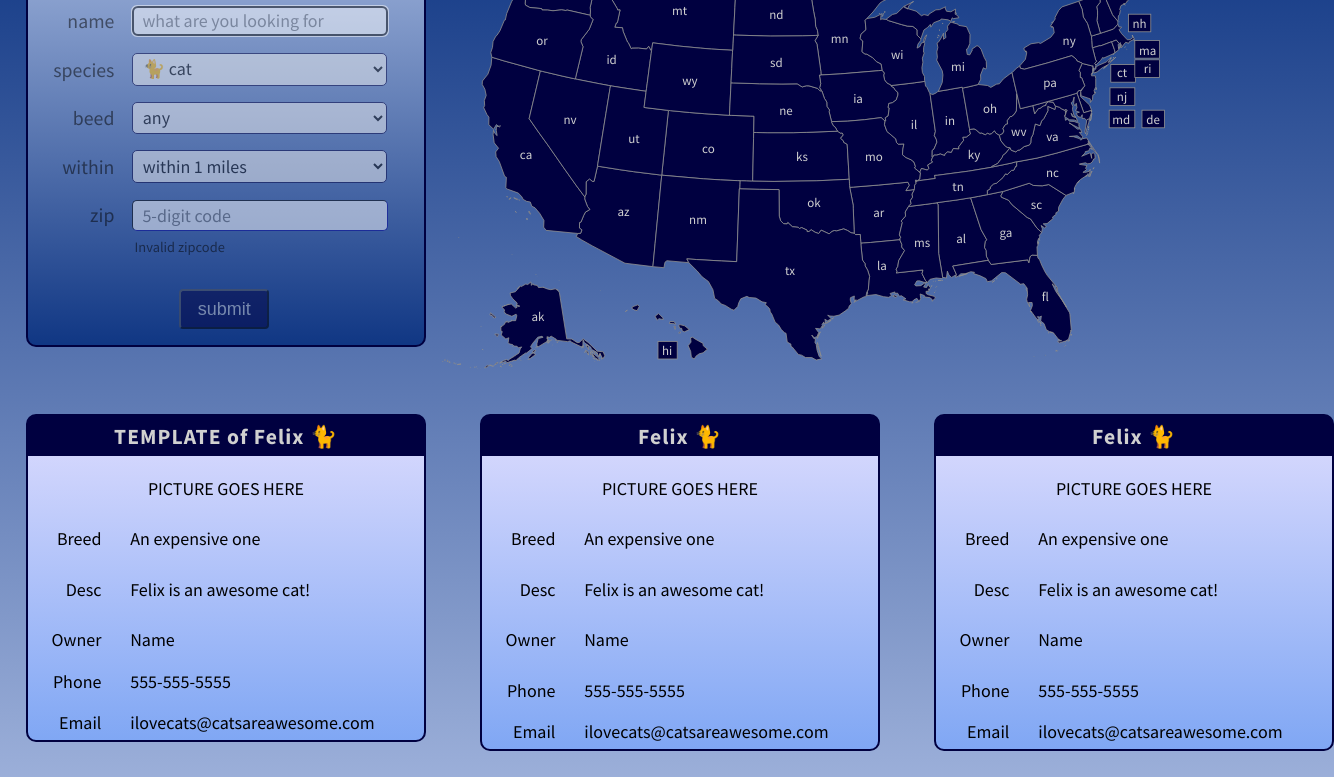
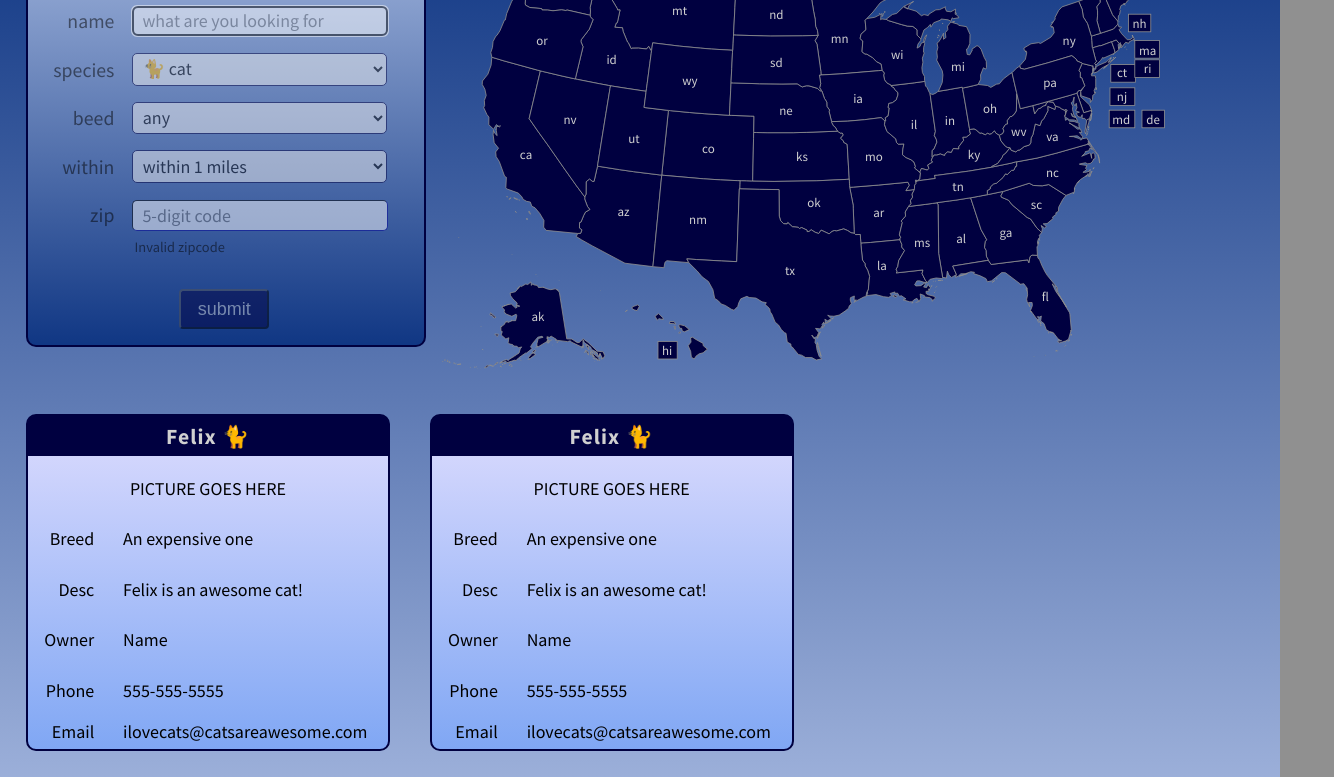
Before and after one commit to timotholt/sba308a, a plain HTML site: page index.html in a window 1280 px wide. Shown: the part 83-860 px from the top of the page, 1334 px wide, since content can reach past the window. Drawn offline with Linux system fonts and the light colour scheme; no server answers.

Commit message:
changed where petCardInit() is called so that we don't see it drawn and removed from the screen

```diff
--- a/index.html
+++ b/index.html
@@ -181,23 +181,25 @@
 
     /* ===================================================================*/
 
-    .resultContainer {
+    /* .resultContainer {
         display: grid;
         gap: 3em 3em;
         width: 1200px;
         grid-auto-flow: column;
-    }
+    } */
 
     .animalCard {
+
+        display: inline-block;
 
         background: linear-gradient(180deg, rgb(221, 220, 254) 0%, rgb(128, 167, 244) 100%);
         border: 2px solid var(--primary-background-color);
         /* background-color: rgb(180, 179, 216);; */
 
-        margin: 0em;
+        margin: 0em 2em 0em 0em;
         border-radius: 10px;
 
-        /* width: 25%; */
+        width: 30%;
         /* max-width: 25%; */
         height: auto;
     }
@@ -355,7 +357,7 @@
         <div class="resultArea">
 
             <div class="resultContainer">
-                <div class="c1" style="width: 400px">
+                <!-- <div class="c1" style="width: 400px"> -->
 
                     <!-- This is the card we remove from the DOM -->
                     <div class="animalCard" id="petCardTemplate">
@@ -415,8 +417,8 @@
                             </div>
                         </div>
                     </div>
-                </div>
-                <div class="c2"  style="width: 400px">
+                <!-- </div>
+                <div class="c2"  style="width: 400px"> -->
                     <div class="animalCard">
                         <!-- Title of form -->
                         <div class="animalName">Felix &#128008;</div>
@@ -475,8 +477,8 @@
                             </div>
                         </div>
                     </div>
-                </div>
-                <div class="c3"  style="width: 400px">
+                <!-- </div>
+                <div class="c3"  style="width: 400px"> -->
                     <div class="animalCard">
                         <!-- Title of form -->
                         <div class="animalName">Felix &#128008;</div>
@@ -535,8 +537,8 @@
                             </div>
                         </div>
                     </div>
-
-                </div>
+<!--
+                </div> -->
             </div>
         </div>
         <!-- <div class="catInfo"><h4>cat info</h4></div> -->
--- a/petcard.js
+++ b/petcard.js
@@ -10,7 +10,7 @@ export { petCardInit, makePetCard }
 
 let backupOfCardDiv;;
 
-// Here we backup the div used as a pet card
+// This is save to call over and over since we only do this once
 function petCardInit(divId) {
 
     console.log("petCardInit: " + divId);
--- a/script.js
+++ b/script.js
@@ -72,9 +72,6 @@ async function initApp() {
     && isAutocompleteInitDone()
     ) {
 
-        // Initialize the petCard library
-        petCardInit("petCardTemplate");
-
         console.log("Everything is done, enabling form");
 
         // Enable the form
@@ -97,6 +94,9 @@ async function initApp() {
 
 // Initialize the map
 injectUsMap("mapOfUsa");
+// Initialize the petCard library
+petCardInit("petCardTemplate");
+
 
 // const petName = getPetName("abj248l");
 
```
